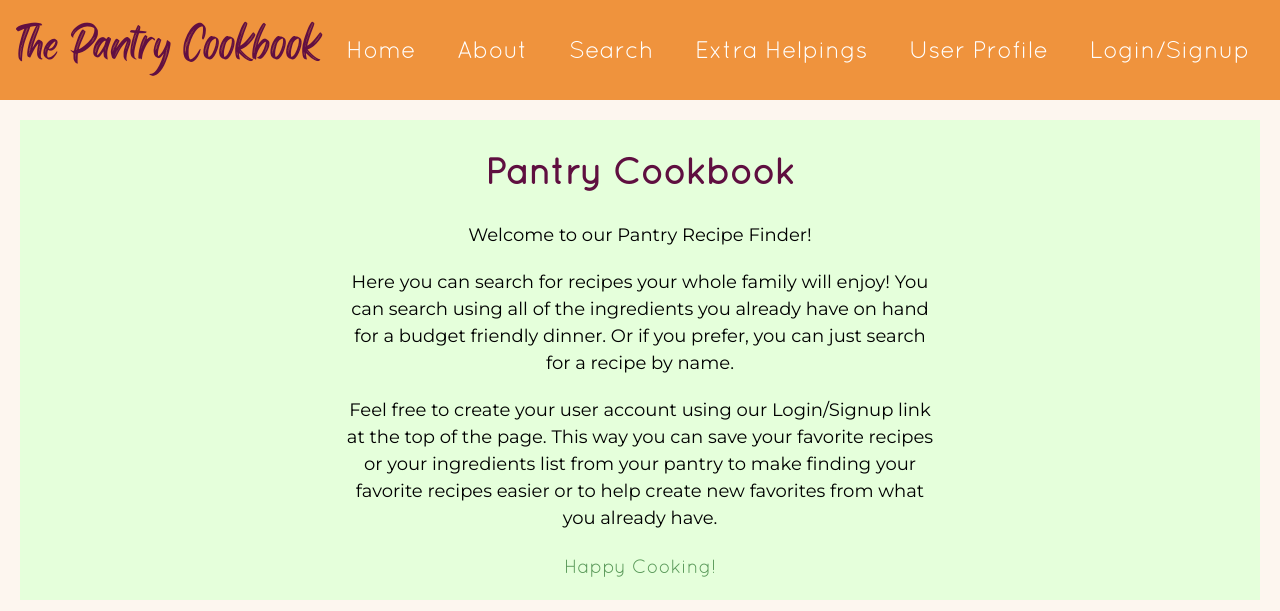
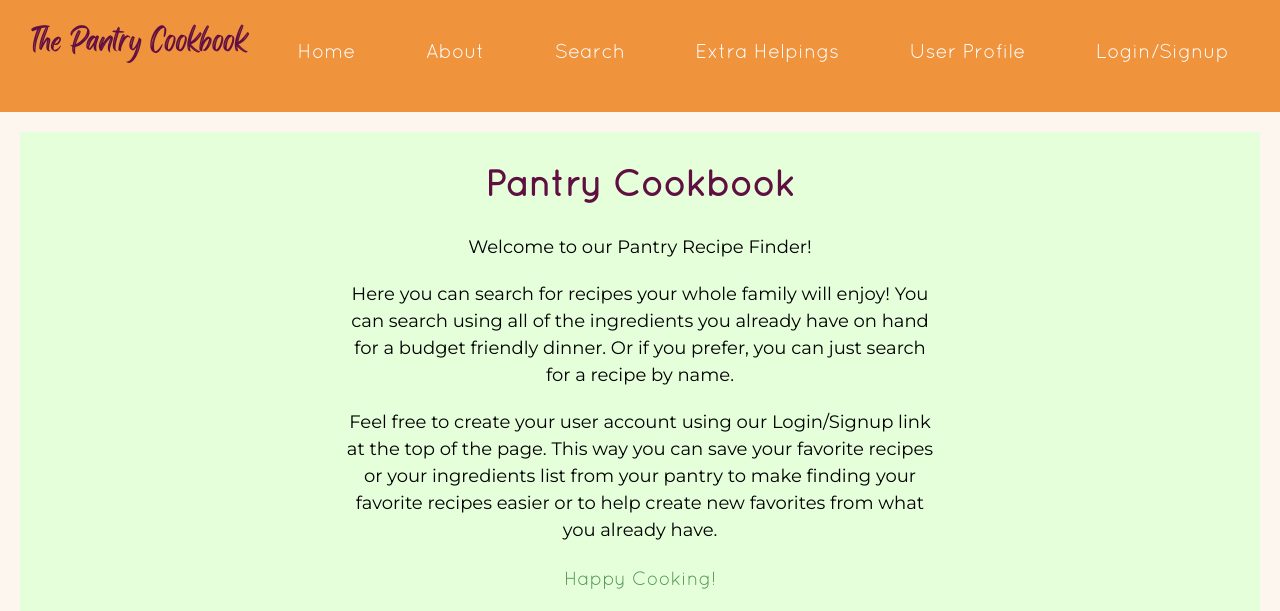
Before and after one commit to JenniferLarsen/TW-Course-2, a Node server app: page / in a window 1280 px wide. Shown: the top 611 px of the page. Run offline with Node 20, Linux system fonts and the light colour scheme; some libraries are stand-ins or nearby versions.

Commit message:
added responsive pc sizing for navbar

```diff
--- a/public/common.css
+++ b/public/common.css
@@ -43,29 +43,29 @@
     justify-content: center;
 }
 
-/* Style for the navigation bar */
+/* Navbar styles */
 .navbar {
     display: flex;
     justify-content: space-around;
     background-color: #ef933dff;
-    padding: 10px;
+    padding: 2vh;
     font-family: 'heading', sans-serif;
-    height: 10vh;
+    min-height: 10vh;
 }
 
 .navbar a {
     color: white;
     text-decoration: none;
-    padding: 15px;
+    padding: 1em;
     border-radius: 5px;
     transition: background-color 0.3s, color 0.3s;
-    font-size: 24px;
-    display: grid;
-    place-items: center;
+    font-size: 2.5vh;
 }
 
 .navbar p {
-    font-size: 45px;
+    margin-top: auto;
+    margin-bottom: auto;
+    font-size: 4vh;
     font-family: 'cookbook', sans-serif;
     color: hsla(323, 73%, 22%, 1);
 }
```
